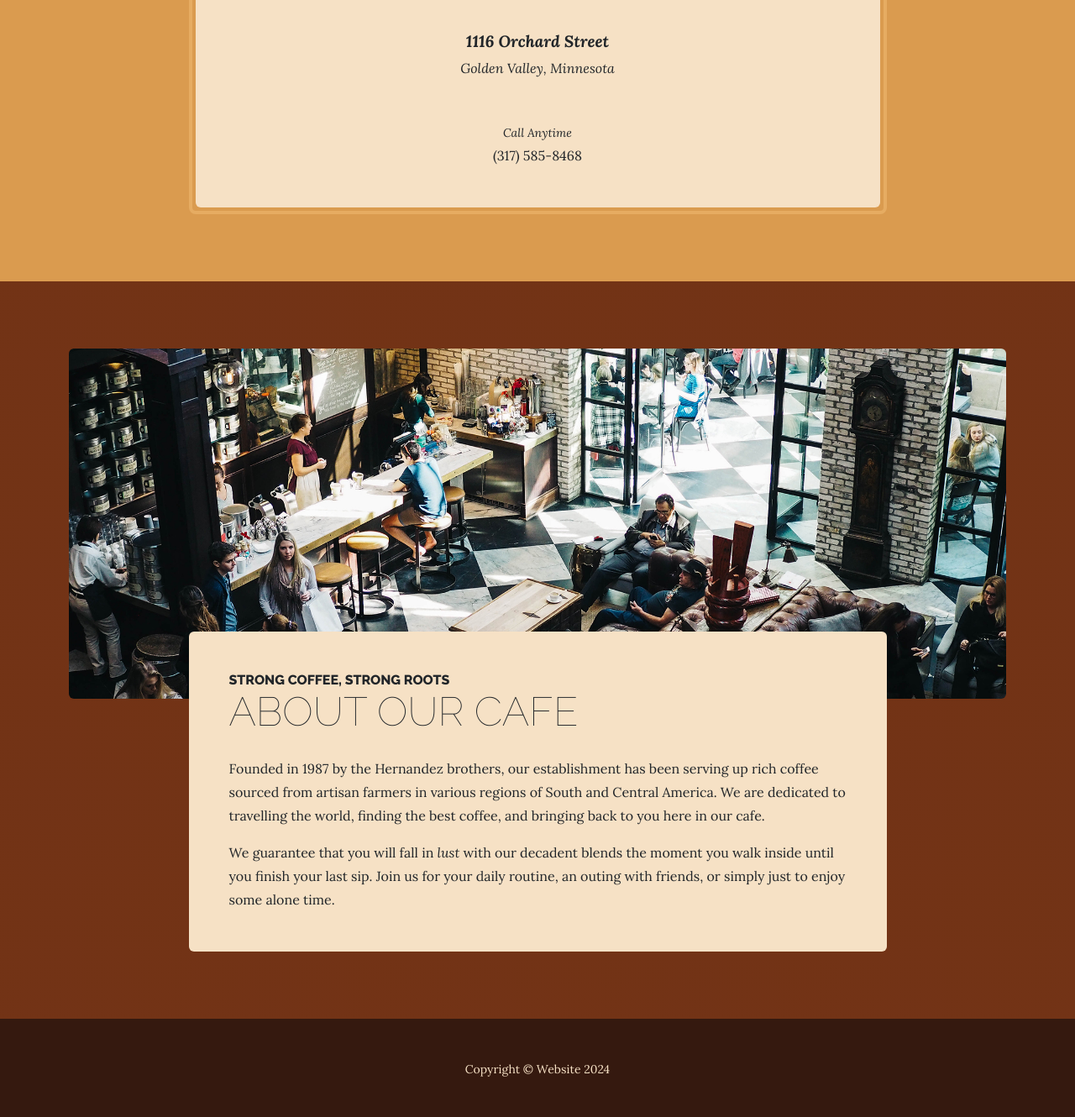
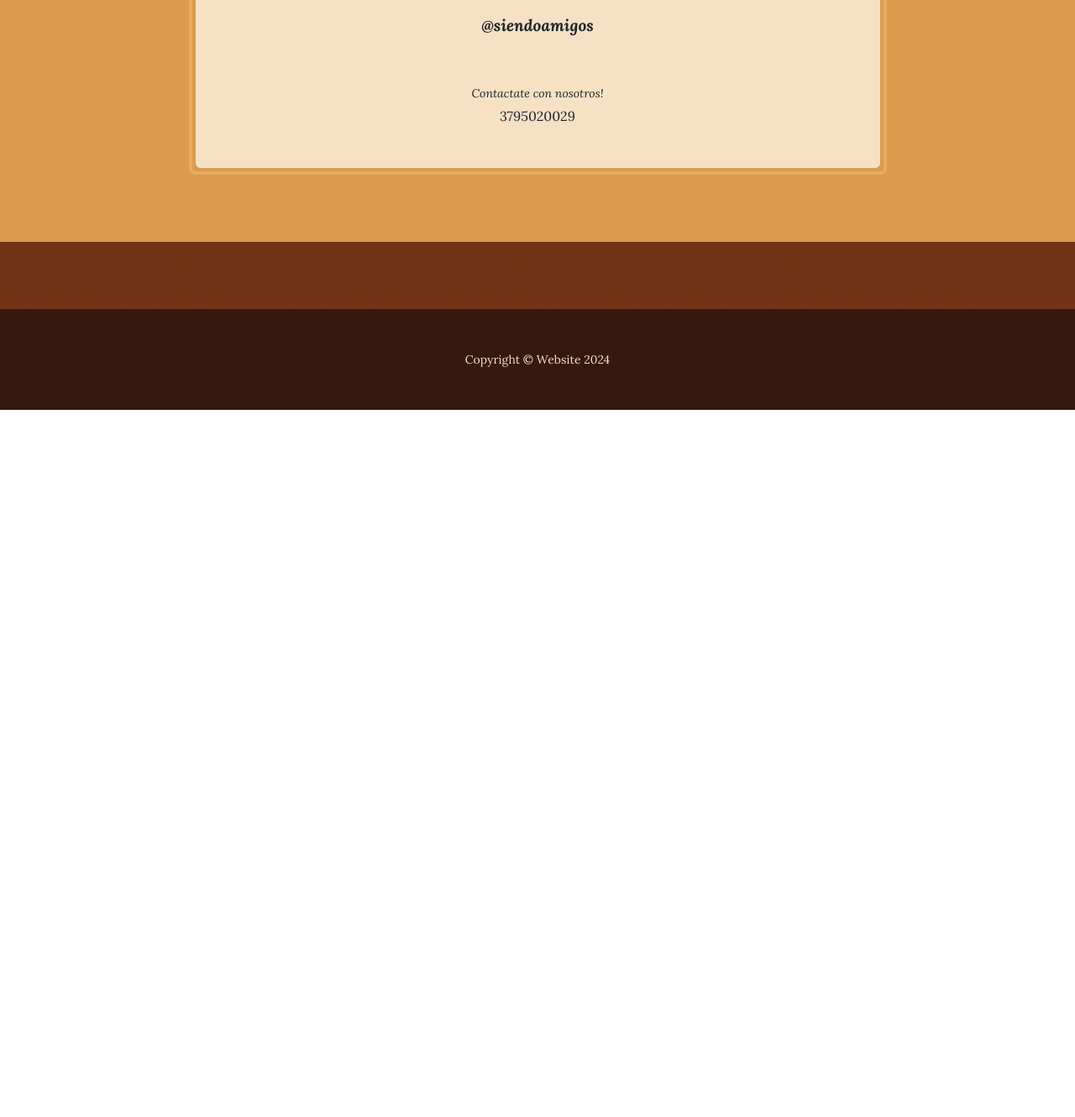
Before and after one commit to siendoamigos/web, a plain HTML site: page nosotros.html in a window 1280 px wide. Shown: the part 667-1997 px from the top of the page at 84% size. After the commit the page ends 1155 px from the top, so only its background shows below. Drawn offline with nearby package versions, Linux system fonts and the light colour scheme.

```diff
--- a/nosotros.html
+++ b/nosotros.html
@@ -41,44 +41,21 @@
                     <div class="col-xl-9 mx-auto">
                         <div class="cta-inner bg-faded text-center rounded">
                             <h2 class="section-heading mb-5">
-                                <span class="section-heading-upper">Come On In</span>
+                                <span class="section-heading-upper"></span>
                                 <span class="section-heading-lower">SEGUINOS EN INSTAGRAM</span>
                             </h2>
                             <p class="address mb-5">
                                 <em>
-                                    <strong>1116 Orchard Street</strong>
+                                    <strong>@siendoamigos</strong>
                                     <br />
-                                    Golden Valley, Minnesota
+
                                 </em>
                             </p>
                             <p class="mb-0">
-                                <small><em>Call Anytime</em></small>
+                                <small><em>Contactate con nosotros!</em></small>
                                 <br />
-                                (317) 585-8468
+                                3795020029
                             </p>
-                        </div>
-                    </div>
-                </div>
-            </div>
-        </section>
-        <section class="page-section about-heading">
-            <div class="container">
-                <img class="img-fluid rounded about-heading-img mb-3 mb-lg-0" src="assets/img/about.jpg" alt="..." />
-                <div class="about-heading-content">
-                    <div class="row">
-                        <div class="col-xl-9 col-lg-10 mx-auto">
-                            <div class="bg-faded rounded p-5">
-                                <h2 class="section-heading mb-4">
-                                    <span class="section-heading-upper">Strong Coffee, Strong Roots</span>
-                                    <span class="section-heading-lower">About Our Cafe</span>
-                                </h2>
-                                <p>Founded in 1987 by the Hernandez brothers, our establishment has been serving up rich coffee sourced from artisan farmers in various regions of South and Central America. We are dedicated to travelling the world, finding the best coffee, and bringing back to you here in our cafe.</p>
-                                <p class="mb-0">
-                                    We guarantee that you will fall in
-                                    <em>lust</em>
-                                    with our decadent blends the moment you walk inside until you finish your last sip. Join us for your daily routine, an outing with friends, or simply just to enjoy some alone time.
-                                </p>
-                            </div>
                         </div>
                     </div>
                 </div>
```
